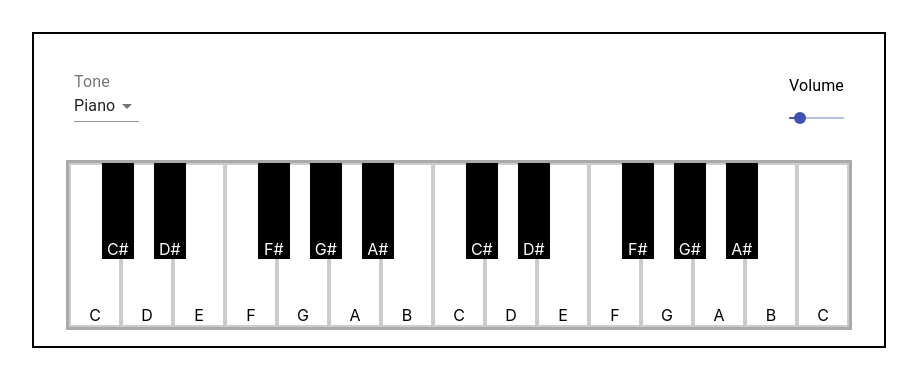
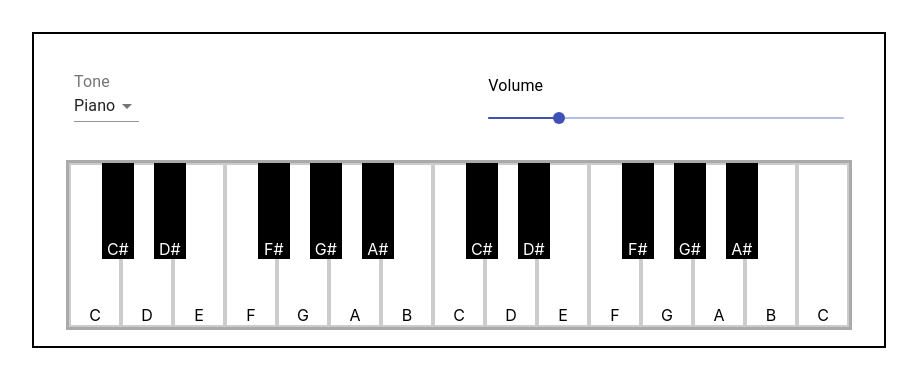
Before and after one commit to zhanlun/piano, a React (Create React App) app: page / in a window 1280 px wide. Shown: the top 386 px of the page, without its empty margins (181-1098 px from the left). Built offline with nearby package versions, Linux system fonts and the light colour scheme.

Commit message:
adjust layout of control options

```diff
--- a/src/components/Tones.js
+++ b/src/components/Tones.js
@@ -29,7 +29,7 @@ export default function Tones() {
     dispatch(audioContextChangeWavetype(e.target.value))
   }
   return (
-    <Box m={3}>
+    <Box m={3} className="toolbar-options">
       <InputLabel>Tone</InputLabel>
       <Select
         label="Tone"
--- a/src/components/Volume.js
+++ b/src/components/Volume.js
@@ -14,7 +14,7 @@ export default function Volume() {
     dispatch(audioContextChangeVolume(newValue))
   }
   return (
-    <Box m={3}>
+    <Box m={3} className="toolbar-options">
       <Typography gutterBottom>
         Volume
       </Typography>
--- a/src/index.css
+++ b/src/index.css
@@ -81,3 +81,7 @@ body {
   display: flex;
   justify-content: space-between;
 }
+
+.toolbar-options {
+  flex-grow: 1;
+}
```
